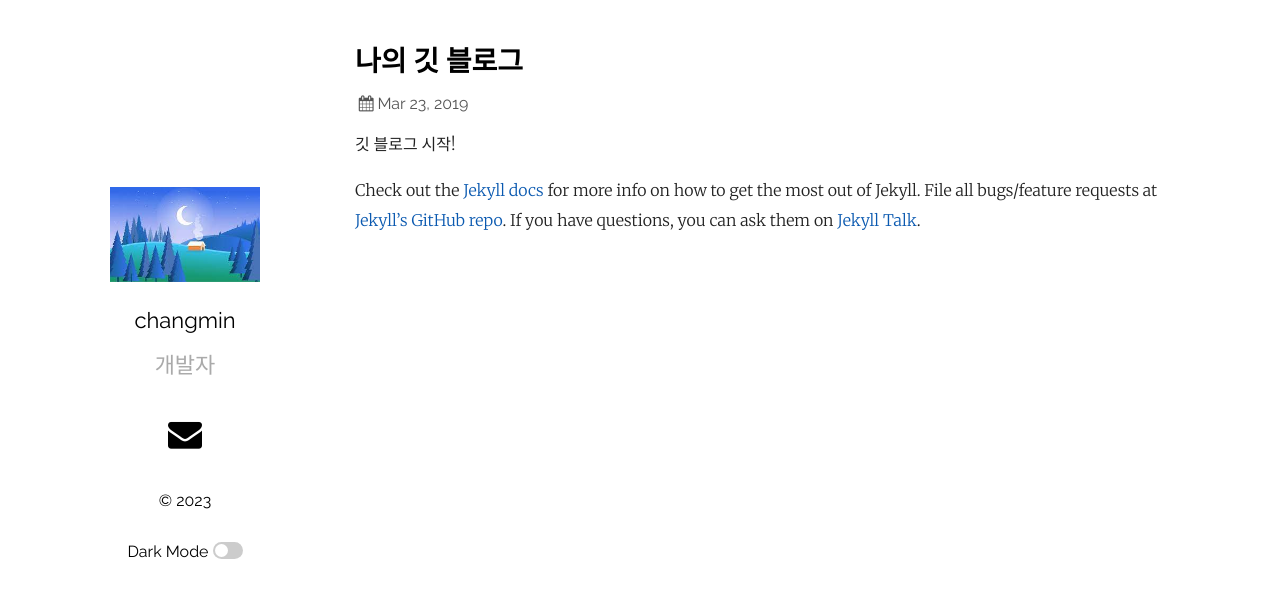
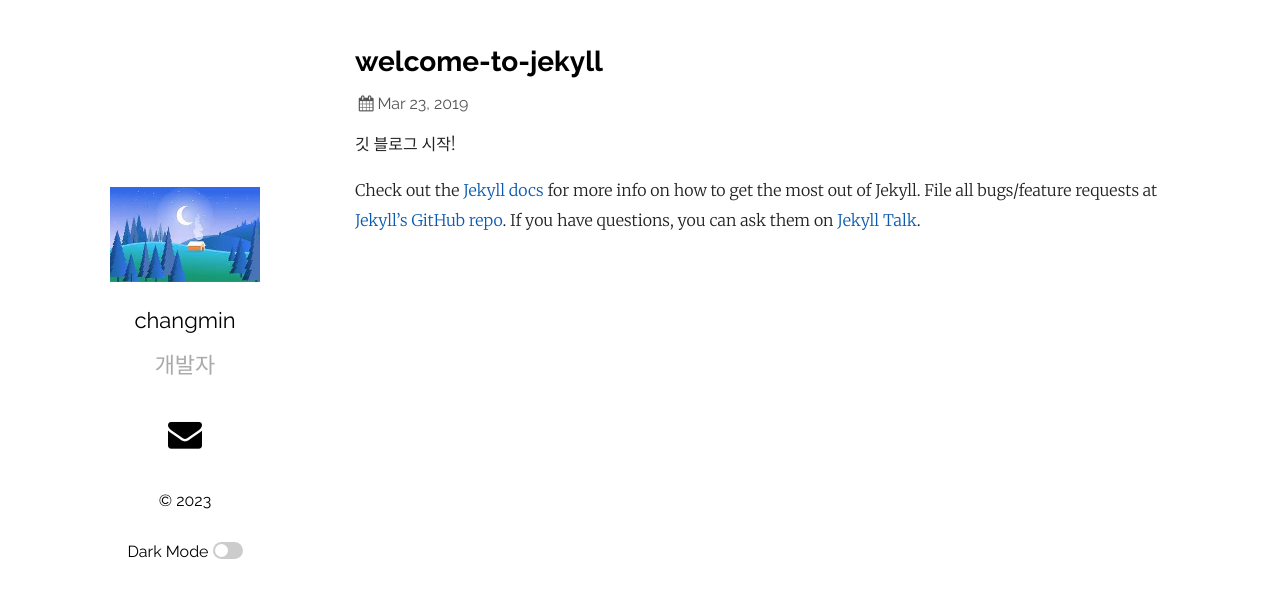
Before and after one commit to lou0124/lou0124.github.io, a Jekyll site: the page built from _posts/2019-03-23-welcome-to-jekyll.markdown, in a window 1280 px wide. Shown: the top 598 px of the page. Built offline with Jekyll 4.4.1, drawn with Linux system fonts in a browser that asks for light colours.

Commit message:
Update 2019-03-23-welcome-to-jekyll.markdown

```diff
--- a/_posts/2019-03-23-welcome-to-jekyll.markdown
+++ b/_posts/2019-03-23-welcome-to-jekyll.markdown
@@ -1,6 +1,6 @@
 ---
 layout: post
-title:  "나의 깃 블로그"
+title:  "welcome-to-jekyll"
 date:   2019-03-23 21:03:36 +0530
 #categories: Javascript NodeJS
 ---
```
